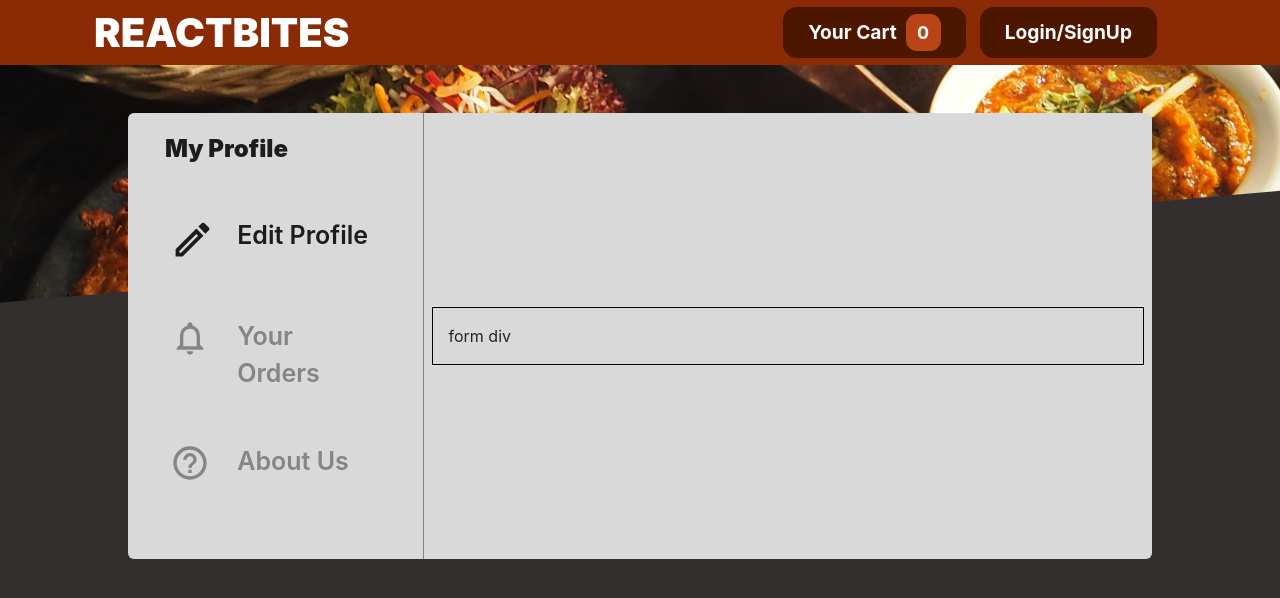
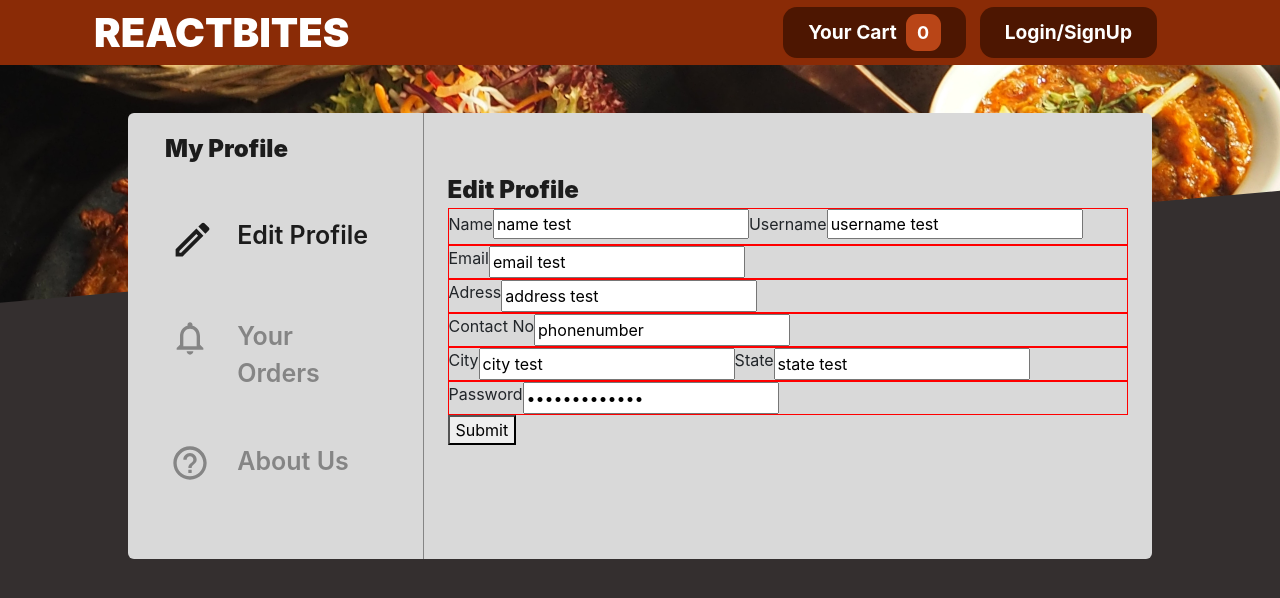
Before and after one commit to jasmeetsingh-1/reactbites, a React (Create React App) app: page /my_profile in a window 1280 px wide. Shown: the top 598 px of the page. Built offline with nearby package versions, Linux system fonts and the light colour scheme.

Commit message:
new my profile

```diff
--- a/src/components/cssFIles/profile/profile.css
+++ b/src/components/cssFIles/profile/profile.css
@@ -12,37 +12,20 @@
   margin: 0 3rem;
 }
 
-.profile-css-menu-div-holder {
-  width: max-content;
-  border-right: 1px solid #858585;
-  padding: 1rem 2rem;
-}
-
 .profile-css-form-div-holder {
   width: 70%;
-  border: 1px solid black;
+  height: 360px;
   margin: 0.5rem;
   padding: 1rem;
 }
 
-.profile-css-menu-active {
-  color: #1c1c1c !important;
-}
-
-.profile-css-menu-items {
-  cursor: pointer;
-  color: #858585;
-  font-size: 25px;
-  font-weight: 600;
-  display: flex;
-  gap: 1.7rem;
-  margin: 50px 10px;
-}
-
-.profile-css-menu-heading {
-  cursor: pointer;
+.profile-change-div-heading {
   color: #1c1c1c;
   font-weight: 900;
   font-size: 1.5rem;
-  margin: 2px 5px;
 }
+
+.profile-edit-form-row {
+  display: flex;
+  border: 1px solid red;
+}
--- /dev/null
+++ b/src/components/cssFIles/profile/sidebar.css
@@ -0,0 +1,27 @@
+.profile-css-menu-div-holder {
+  width: max-content;
+  border-right: 1px solid #858585;
+  padding: 1rem 2rem;
+}
+
+.profile-css-menu-active {
+  color: #1c1c1c !important;
+}
+
+.profile-css-menu-items {
+  cursor: pointer;
+  color: #858585;
+  font-size: 25px;
+  font-weight: 600;
+  display: flex;
+  gap: 1.7rem;
+  margin: 50px 10px;
+}
+
+.profile-css-menu-heading {
+  cursor: pointer;
+  color: #1c1c1c;
+  font-weight: 900;
+  font-size: 1.5rem;
+  margin: 2px 5px;
+}
--- a/src/components/profile/profile.jsx
+++ b/src/components/profile/profile.jsx
@@ -1,118 +1,98 @@
-import React, { useState } from "react";
+import React, { useEffect, useState } from "react";
 import "../cssFIles/profile/profile.css";
+import Sidebar from "./sidebar";
+import { Formik, Form, Field, ErrorMessage } from "formik";
 
 function MyProfile() {
   const [activeMenu, setActiveMenu] = useState(1);
+  const initialValues = {
+    name: "name test",
+    username: "username test",
+    email: "email test",
+    address: "address test",
+    phonenumber: "phonenumber",
+    city: "city test",
+    state: "state test",
+    password: "password test",
+    confirmpassword: "confirm password test",
+  };
   return (
     <>
       <div
         style={{ display: "flex", justifyContent: "center", marginTop: "3rem" }}
       >
         <div className="profile-css-main-div">
-          <div className="profile-css-menu-div-holder">
-            <div
-              className="profile-css-menu-heading"
-              onClick={() => {
-                setActiveMenu(1);
-              }}
-            >
-              My Profile
-            </div>
-            <div
-              className={`profile-css-menu-items ${
-                activeMenu === 1 ? "profile-css-menu-active" : ""
-              }`}
-              onClick={(e) => {
-                setActiveMenu(1);
-              }}
-            >
-              <span>
-                <svg
-                  xmlns="http://www.w3.org/2000/svg"
-                  width="40"
-                  height="40"
-                  viewBox="0 0 40 40"
-                  fill="none"
-                >
-                  <g clip-path="url(#clip0_2_55)">
-                    <path
-                      d="M26.3625 16.9125L28.0875 18.6375L11.1 35.625H9.375V33.9L26.3625 16.9125ZM33.1125 5.625C32.6437 5.625 32.1562 5.8125 31.8 6.16875L28.3687 9.6L35.4 16.6312L38.8312 13.2C39.5625 12.4688 39.5625 11.2875 38.8312 10.5563L34.4438 6.16875C34.0688 5.79375 33.6 5.625 33.1125 5.625ZM26.3625 11.6063L5.625 32.3438V39.375H12.6562L33.3937 18.6375L26.3625 11.6063Z"
-                      fill={activeMenu === 1 ? "#1C1C1C" : "#858585"}
-                    />
-                  </g>
-                  <defs>
-                    <clipPath id="clip0_2_55">
-                      <rect width="45" height="45" fill="white" />
-                    </clipPath>
-                  </defs>
-                </svg>
-              </span>
-              Edit Profile
-            </div>
-            <div
-              className={`profile-css-menu-items ${
-                activeMenu === 2 ? "profile-css-menu-active" : ""
-              }`}
-              onClick={(e) => {
-                setActiveMenu(2);
-              }}
-            >
-              <span>
-                <svg
-                  xmlns="http://www.w3.org/2000/svg"
-                  width="40"
-                  height="40"
-                  viewBox="0 0 40 40"
-                  fill="none"
-                >
-                  <g clip-path="url(#clip0_2_58)">
-                    <path
-                      d="M20 36.6667C21.8334 36.6667 23.3334 35.1667 23.3334 33.3333H16.6667C16.6667 35.1667 18.1667 36.6667 20 36.6667ZM30 26.6667V18.3333C30 13.2167 27.2834 8.93334 22.5 7.8V6.66667C22.5 5.28334 21.3834 4.16667 20 4.16667C18.6167 4.16667 17.5 5.28334 17.5 6.66667V7.8C12.7334 8.93334 10 13.2 10 18.3333V26.6667L6.66669 30V31.6667H33.3334V30L30 26.6667ZM26.6667 28.3333H13.3334V18.3333C13.3334 14.2 15.85 10.8333 20 10.8333C24.15 10.8333 26.6667 14.2 26.6667 18.3333V28.3333Z"
-                      fill={activeMenu === 2 ? "#1C1C1C" : "#858585"}
-                    />
-                  </g>
-                  <defs>
-                    <clipPath id="clip0_2_58">
-                      <rect width="40" height="40" fill="white" />
-                    </clipPath>
-                  </defs>
-                </svg>
-              </span>
-              Your Orders
-            </div>
-            <div
-              className={`profile-css-menu-items ${
-                activeMenu === 3 ? "profile-css-menu-active" : ""
-              }`}
-              onClick={(e) => {
-                setActiveMenu(3);
-              }}
-            >
-              <span>
-                <svg
-                  xmlns="http://www.w3.org/2000/svg"
-                  width="40"
-                  height="40"
-                  viewBox="0 0 40 40"
-                  fill="none"
-                >
-                  <g clip-path="url(#clip0_2_69)">
-                    <path
-                      d="M18.3333 30H21.6666V26.6667H18.3333V30ZM20 3.33334C10.8 3.33334 3.33331 10.8 3.33331 20C3.33331 29.2 10.8 36.6667 20 36.6667C29.2 36.6667 36.6666 29.2 36.6666 20C36.6666 10.8 29.2 3.33334 20 3.33334ZM20 33.3333C12.65 33.3333 6.66665 27.35 6.66665 20C6.66665 12.65 12.65 6.66667 20 6.66667C27.35 6.66667 33.3333 12.65 33.3333 20C33.3333 27.35 27.35 33.3333 20 33.3333ZM20 10C16.3166 10 13.3333 12.9833 13.3333 16.6667H16.6666C16.6666 14.8333 18.1666 13.3333 20 13.3333C21.8333 13.3333 23.3333 14.8333 23.3333 16.6667C23.3333 20 18.3333 19.5833 18.3333 25H21.6666C21.6666 21.25 26.6666 20.8333 26.6666 16.6667C26.6666 12.9833 23.6833 10 20 10Z"
-                      fill={activeMenu === 3 ? "#1C1C1C" : "#858585"}
-                    />
-                  </g>
-                  <defs>
-                    <clipPath id="clip0_2_69">
-                      <rect width="40" height="40" fill="white" />
-                    </clipPath>
-                  </defs>
-                </svg>
-              </span>
-              About Us
+          <Sidebar activeMenu={activeMenu} setActiveMenu={setActiveMenu} />
+          <div className="profile-css-form-div-holder">
+            <div className="profile-change-div-heading">Edit Profile</div>
+            <div className="profile-change-div-form">
+              <Formik
+                initialValues={initialValues}
+                onSubmit={(values) => {
+                  console.log("values", values);
+                }}
+              >
+                {({ values }) => (
+                  <Form>
+                    <div className="profile-edit-form-row">
+                      <div>
+                        <label htmlFor="name">Name</label>
+                        <Field name="name" id="name" value={values.name} />
+                      </div>
+                      <div>
+                        <label htmlFor="username">Username</label>
+                        <Field
+                          name="username"
+                          id="username"
+                          value={values.username}
+                        />
+                      </div>
+                    </div>
+                    <div className="profile-edit-form-row">
+                      <label htmlFor="email">Email</label>
+                      <Field name="email" id="email" value={values.email} />
+                    </div>
+                    <div className="profile-edit-form-row">
+                      <label htmlFor="address">Adress</label>
+                      <Field
+                        name="address"
+                        id="address"
+                        value={values.address}
+                      />
+                    </div>
+                    <div className="profile-edit-form-row">
+                      <label htmlFor="phonenumber">Contact No</label>
+                      <Field
+                        name="phonenumber"
+                        id="phonenumber"
+                        value={values.phonenumber}
+                      />
+                    </div>
+                    <div className="profile-edit-form-row">
+                      <label htmlFor="city">City</label>
+                      <Field name="city" id="city" value={values.city} />
+
+                      <label htmlFor="username">State</label>
+                      <Field name="state" id="state" value={values.state} />
+                    </div>
+
+                    <div className="profile-edit-form-row">
+                      <label htmlFor="password">Password</label>
+                      <Field
+                        type="password"
+                        name="password"
+                        id="password"
+                        value={values.password}
+                      />
+                    </div>
+                    <div className="profile-edit-submit-button">
+                      <button type="submit">Submit</button>
+                    </div>
+                  </Form>
+                )}
+              </Formik>
             </div>
           </div>
-          <div className="profile-css-form-div-holder">form div</div>
         </div>
       </div>
     </>
--- /dev/null
+++ b/src/components/profile/sidebar.jsx
@@ -0,0 +1,113 @@
+import React, { useState } from "react";
+import "../cssFIles/profile/sidebar.css";
+
+function Sidebar({ activeMenu, setActiveMenu }) {
+  // const [activeMenu, setActiveMenu] = useState(1);
+  return (
+    <div className="profile-css-menu-div-holder">
+      <div
+        className="profile-css-menu-heading"
+        onClick={() => {
+          setActiveMenu(1);
+        }}
+      >
+        My Profile
+      </div>
+      <div
+        className={`profile-css-menu-items ${
+          activeMenu === 1 ? "profile-css-menu-active" : ""
+        }`}
+        onClick={(e) => {
+          setActiveMenu(1);
+        }}
+      >
+        <span>
+          <svg
+            xmlns="http://www.w3.org/2000/svg"
+            width="40"
+            height="40"
+            viewBox="0 0 40 40"
+            fill="none"
+          >
+            <g clip-path="url(#clip0_2_55)">
+              <path
+                d="M26.3625 16.9125L28.0875 18.6375L11.1 35.625H9.375V33.9L26.3625 16.9125ZM33.1125 5.625C32.6437 5.625 32.1562 5.8125 31.8 6.16875L28.3687 9.6L35.4 16.6312L38.8312 13.2C39.5625 12.4688 39.5625 11.2875 38.8312 10.5563L34.4438 6.16875C34.0688 5.79375 33.6 5.625 33.1125 5.625ZM26.3625 11.6063L5.625 32.3438V39.375H12.6562L33.3937 18.6375L26.3625 11.6063Z"
+                fill={activeMenu === 1 ? "#1C1C1C" : "#858585"}
+              />
+            </g>
+            <defs>
+              <clipPath id="clip0_2_55">
+                <rect width="45" height="45" fill="white" />
+              </clipPath>
+            </defs>
+          </svg>
+        </span>
+        Edit Profile
+      </div>
+      <div
+        className={`profile-css-menu-items ${
+          activeMenu === 2 ? "profile-css-menu-active" : ""
+        }`}
+        onClick={(e) => {
+          setActiveMenu(2);
+        }}
+      >
+        <span>
+          <svg
+            xmlns="http://www.w3.org/2000/svg"
+            width="40"
+            height="40"
+            viewBox="0 0 40 40"
+            fill="none"
+          >
+            <g clip-path="url(#clip0_2_58)">
+              <path
+                d="M20 36.6667C21.8334 36.6667 23.3334 35.1667 23.3334 33.3333H16.6667C16.6667 35.1667 18.1667 36.6667 20 36.6667ZM30 26.6667V18.3333C30 13.2167 27.2834 8.93334 22.5 7.8V6.66667C22.5 5.28334 21.3834 4.16667 20 4.16667C18.6167 4.16667 17.5 5.28334 17.5 6.66667V7.8C12.7334 8.93334 10 13.2 10 18.3333V26.6667L6.66669 30V31.6667H33.3334V30L30 26.6667ZM26.6667 28.3333H13.3334V18.3333C13.3334 14.2 15.85 10.8333 20 10.8333C24.15 10.8333 26.6667 14.2 26.6667 18.3333V28.3333Z"
+                fill={activeMenu === 2 ? "#1C1C1C" : "#858585"}
+              />
+            </g>
+            <defs>
+              <clipPath id="clip0_2_58">
+                <rect width="40" height="40" fill="white" />
+              </clipPath>
+            </defs>
+          </svg>
+        </span>
+        Your Orders
+      </div>
+      <div
+        className={`profile-css-menu-items ${
+          activeMenu === 3 ? "profile-css-menu-active" : ""
+        }`}
+        onClick={(e) => {
+          setActiveMenu(3);
+        }}
+      >
+        <span>
+          <svg
+            xmlns="http://www.w3.org/2000/svg"
+            width="40"
+            height="40"
+            viewBox="0 0 40 40"
+            fill="none"
+          >
+            <g clip-path="url(#clip0_2_69)">
+              <path
+                d="M18.3333 30H21.6666V26.6667H18.3333V30ZM20 3.33334C10.8 3.33334 3.33331 10.8 3.33331 20C3.33331 29.2 10.8 36.6667 20 36.6667C29.2 36.6667 36.6666 29.2 36.6666 20C36.6666 10.8 29.2 3.33334 20 3.33334ZM20 33.3333C12.65 33.3333 6.66665 27.35 6.66665 20C6.66665 12.65 12.65 6.66667 20 6.66667C27.35 6.66667 33.3333 12.65 33.3333 20C33.3333 27.35 27.35 33.3333 20 33.3333ZM20 10C16.3166 10 13.3333 12.9833 13.3333 16.6667H16.6666C16.6666 14.8333 18.1666 13.3333 20 13.3333C21.8333 13.3333 23.3333 14.8333 23.3333 16.6667C23.3333 20 18.3333 19.5833 18.3333 25H21.6666C21.6666 21.25 26.6666 20.8333 26.6666 16.6667C26.6666 12.9833 23.6833 10 20 10Z"
+                fill={activeMenu === 3 ? "#1C1C1C" : "#858585"}
+              />
+            </g>
+            <defs>
+              <clipPath id="clip0_2_69">
+                <rect width="40" height="40" fill="white" />
+              </clipPath>
+            </defs>
+          </svg>
+        </span>
+        About Us
+      </div>
+    </div>
+  );
+}
+
+export default Sidebar;
```
